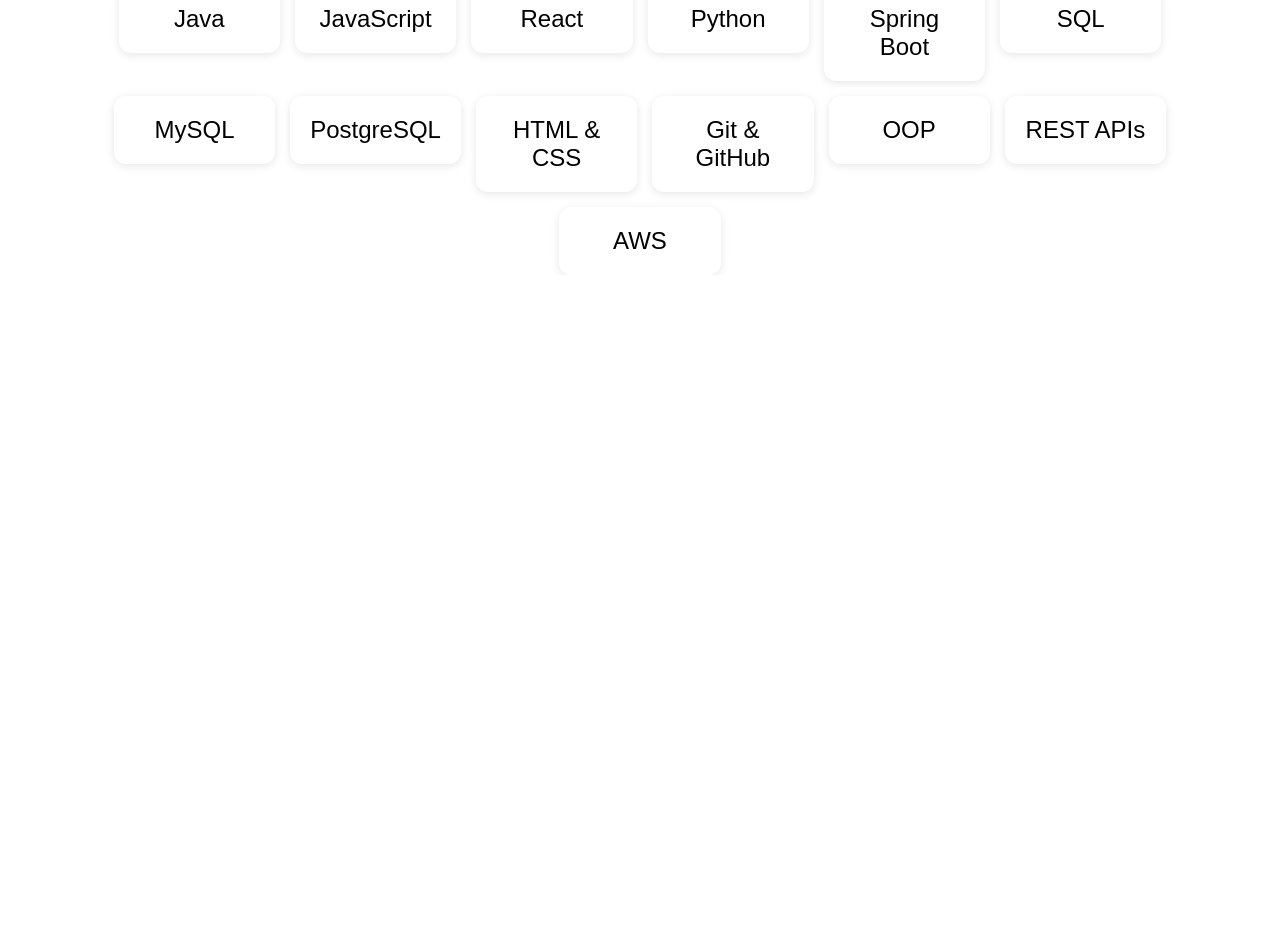
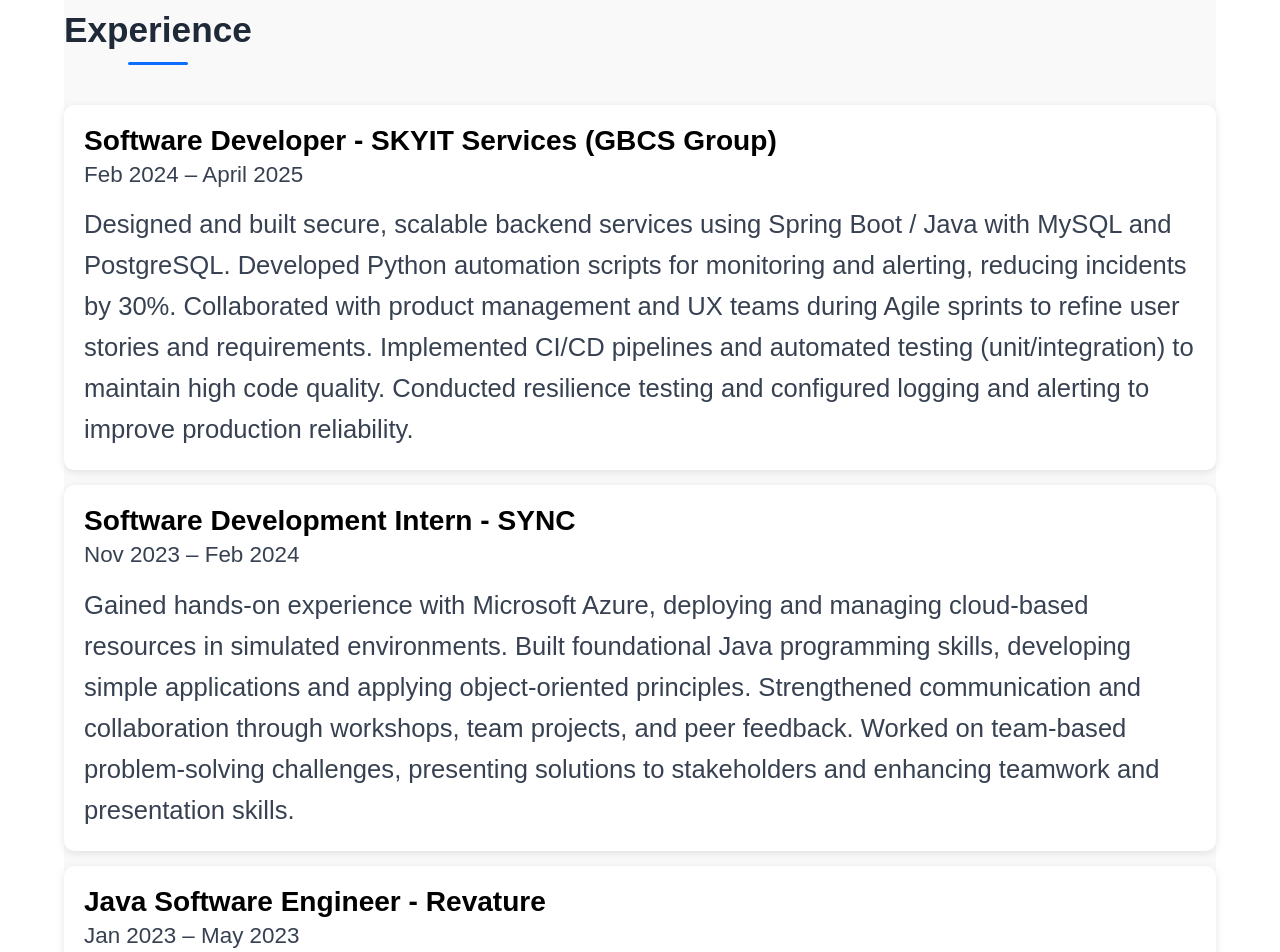
Before and after one commit to eyucoli20/Portfolio_Web, a React (Vite) app: page / in a window 1280 px wide. Shown: the part 1900-2852 px from the top of the page. Before the commit the page ends 2175 px from the top, so only its background shows below. Built offline with nearby package versions, Linux system fonts and the light colour scheme.

Commit message:
experiance added

```diff
--- a/src/App.jsx
+++ b/src/App.jsx
@@ -1,6 +1,7 @@
 import './App.css'
 import About from './Components/About/About'
 import Banner from './Components/Banner/Banner'
+import Experiance from './Components/Experience/Experiance'
 import Header from './Components/Header/Header'
 import Skills from './Components/Skills/Skills'
 
@@ -11,6 +12,7 @@
       <Banner />
       <About />
       <Skills />
+      <Experiance />
     </>
   )
 }
--- a/src/Components/About/About.css
+++ b/src/Components/About/About.css
@@ -33,7 +33,7 @@
 
 /* Paragraph text */
 #about p {
-    font-size: 2.1rem;
+    font-size: 1.6rem;
     line-height: 1.8;
     color: #444;
     max-width: 900%;
--- /dev/null
+++ b/src/Components/Experience/Experiance.css
@@ -0,0 +1,62 @@
+/* Experience Section Styles */
+#experience {
+    background-color: #f9f9f9;
+    padding: 60px 0;
+    scroll-margin-top: 80px;
+}
+
+/* Section Title */
+#experience h2 {
+    font-weight: 700;
+    color: #1f2937;
+    text-align: center;
+    margin-bottom: 40px;
+    position: relative;
+}
+
+#experience h2::after {
+    content: "";
+    width: 60px;
+    height: 3px;
+    background-color: #0d6efd;
+    display: block;
+    margin: 12px auto 0;
+    border-radius: 3px;
+}
+
+/* Experience Cards */
+#experience .card {
+    border: none;
+    border-radius: 10px;
+    transition: all 0.3s ease;
+    background-color: #ffffff;
+}
+
+#experience .card:hover {
+    transform: translateY(-6px);
+    box-shadow: 0 8px 20px rgba(0, 0, 0, 0.1);
+}
+
+/* Job Titles */
+#experience .card h5 {
+    color: #0d6efd;
+    margin-bottom: 8px;
+}
+
+/* Dates */
+#experience .text-muted {
+    font-size: 0.9rem;
+    margin-bottom: 12px;
+    display: block;
+}
+
+/* Descriptions */
+#experience p:first-of-type  {
+    color: #374151;
+    font-size: 1.4rem;
+}
+#experience p {
+    color: #374151;
+    line-height: 1.6;
+    font-size: 1.6rem;
+}
--- /dev/null
+++ b/src/Components/Experience/Experiance.jsx
@@ -0,0 +1,61 @@
+import React from 'react'
+import './Experiance.css'
+
+function Experiance() {
+    return (
+        <div>
+            <section id="experience" class="container py-5">
+                <h2 class="mb-4 text-dark">Experience</h2>
+                <div class="row g-4">
+                <div class="col-md-6">
+                    <div class="card shadow-sm p-4 h-100">
+                    <h3 class="fw-bold">Software Developer - SKYIT Services (GBCS Group)</h3>
+                    <p class="text-muted">Feb 2024 – April 2025 </p>
+                    <p>Designed and built secure, scalable backend services using Spring Boot / Java with MySQL and PostgreSQL.
+
+                    Developed Python automation scripts for monitoring and alerting, reducing incidents by 30%.
+
+                    Collaborated with product management and UX teams during Agile sprints to refine user stories and requirements.
+
+                    Implemented CI/CD pipelines and automated testing (unit/integration) to maintain high code quality.
+
+                    Conducted resilience testing and configured logging and alerting to improve production reliability.</p>
+                    </div>
+                </div>
+                <div class="col-md-6">
+                    <div class="card shadow-sm p-4 h-100">
+                    <h3 class="fw-bold">Software Development Intern - SYNC</h3>
+                    <p class="text-muted">Nov 2023 – Feb 2024</p>
+                    <p>Gained hands-on experience with Microsoft Azure, deploying and managing cloud-based resources in simulated environments.
+
+                    Built foundational Java programming skills, developing simple applications and applying object-oriented principles.
+
+                    Strengthened communication and collaboration through workshops, team projects, and peer feedback.
+
+                    Worked on team-based problem-solving challenges, presenting solutions to stakeholders and enhancing teamwork and presentation skills.</p>
+                    </div>
+                </div>
+                <div class="col-md-6">
+                    <div class="card shadow-sm p-4 h-100">
+                    <h3 class="fw-bold">Java Software Engineer - Revature</h3>
+                    <p class="text-muted">Jan 2023 – May 2023</p>
+                    <p>Gained practical experience with AWS cloud services and applied DevOps practices for continuous integration and deployment.
+
+                    Integrated RESTful and GraphQL APIs into React applications, enabling real-time data updates and improved responsiveness.
+
+                    Built dynamic, reusable UI components with React and TypeScript, enhancing development speed and consistency.
+
+                    Developed responsive, mobile-first layouts using Flexbox, Grid, and Tailwind CSS for seamless cross-device compatibility.
+
+                    Implemented client-side routing with React Router and optimized rendering performance using memoization and lazy loading.
+
+                    Collaborated with designers and managed state effectively to ensure a polished, responsive UI.</p>
+                    </div>
+                </div>
+                </div>
+            </section>
+        </div>
+    )
+}
+
+export default Experiance
```
